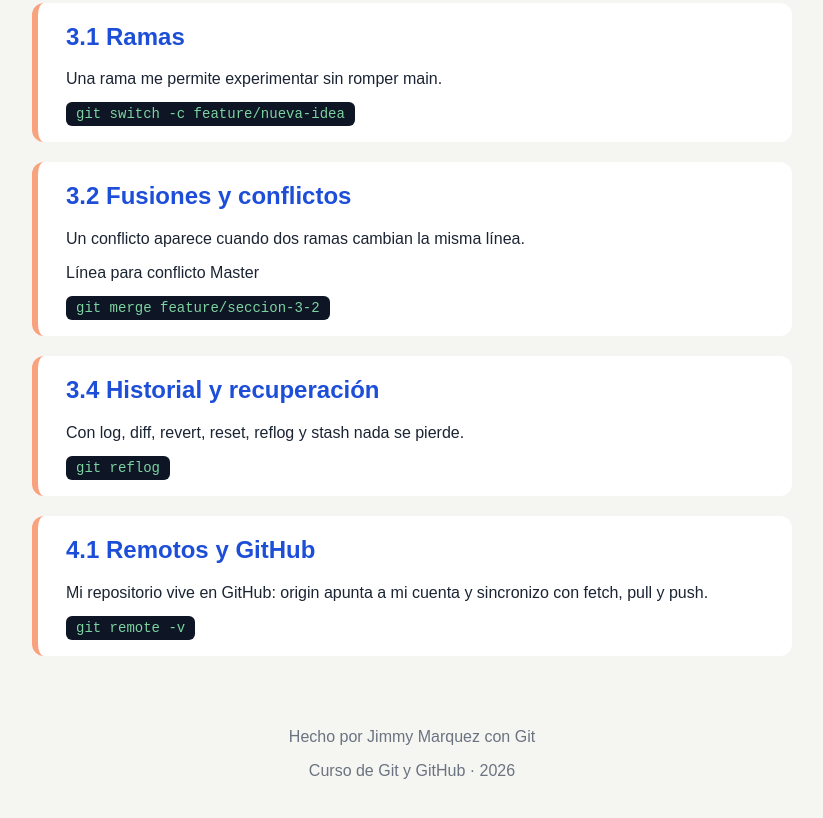
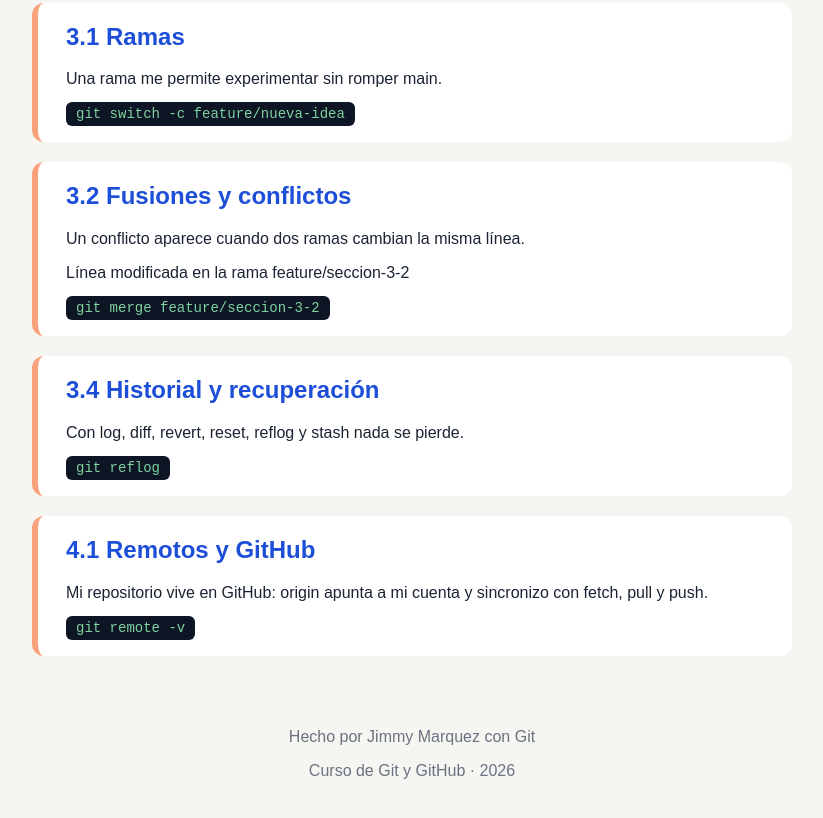
Before and after one commit to jimaror/ProyectoCI-V-02, a plain HTML site: page index.html in a window 1280 px wide. Shown: the part 912-1730 px from the top of the page, without its empty margins (228-1051 px from the left). Drawn offline with Linux system fonts and the light colour scheme.

Commit message:
Modifico línea en sección 3.2

```diff
--- a/index.html
+++ b/index.html
@@ -44,7 +44,7 @@
         <section>
             <h2>3.2 Fusiones y conflictos</h2>
             <p>Un conflicto aparece cuando dos ramas cambian la misma línea.</p>
-            <p>Línea para conflicto Master</p>
+            <p>Línea modificada en la rama feature/seccion-3-2</p>
             <code>git merge feature/seccion-3-2</code>
         </section>
         <section>
```
